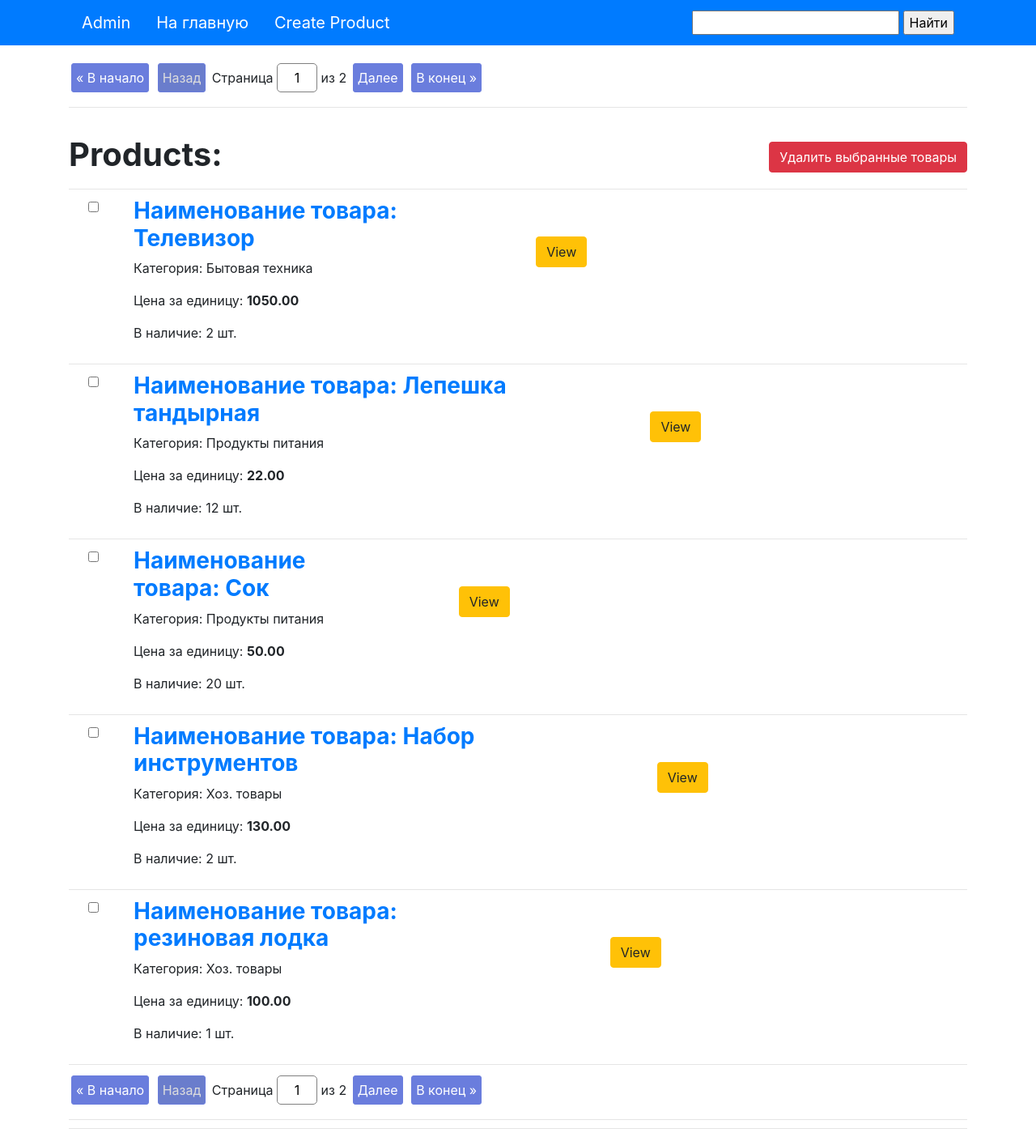
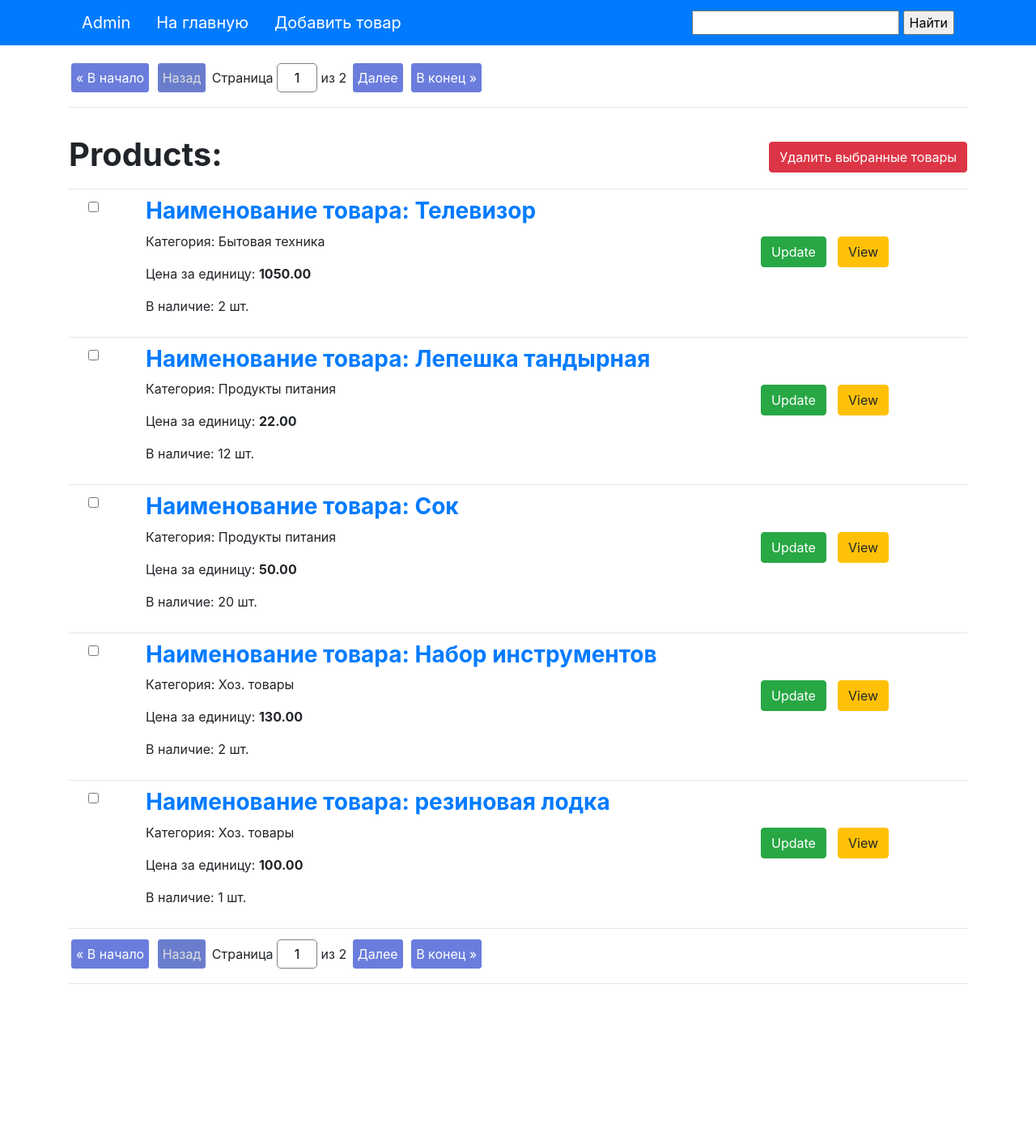
Before and after one commit to Illarionov81/python_group_5_homework_56_Alexander_Illarionov, a Django app: page / in a window 1280 px wide. Shown: the whole page at 81% size. After the commit the page ends 1215 px from the top, so only its background shows below. Run offline with Django 3.2, Linux system fonts and the light colour scheme; data comes from the database, SQL or seed files in the repository; some libraries are stand-ins or nearby versions.

Commit message:
сделанно представление редактирования товара и html к нему

```diff
--- a/source/main/urls.py
+++ b/source/main/urls.py
@@ -16,12 +16,13 @@ Including another URLconf
 from django.contrib import admin
 from django.urls import path
 
-from webapp.views import ProductsView, multi_delete, OneProductView, ProductCreateView
+from webapp.views import ProductsView, multi_delete, OneProductView, ProductCreateView, ProductUpdateView
 
 urlpatterns = [
     path('admin/', admin.site.urls),
     path('', ProductsView.as_view(), name='products'),
     path('product/<int:pk>/', OneProductView.as_view(), name='product_view'),
     path('product/add/', ProductCreateView.as_view(), name='product_create_view'),
+    path('product/<int:pk>/update', ProductUpdateView.as_view(), name='product_update'),
     path('multi_delete/', multi_delete, name='multi_delete'),
 ]
--- a/source/webapp/templates/base.html
+++ b/source/webapp/templates/base.html
@@ -23,7 +23,7 @@
             <div class="collapse navbar-collapse" id="navbarSupportedContent">
                 <ul class="navbar-nav">
                     <li class="nav-item px-3">
-                        <a class="navbar-brand" href="{% url 'product_create_view' %}">Create Product</a>
+                        <a class="navbar-brand" href="{% url 'product_create_view' %}">Добавить товар</a>
                     </li>
                     {% block menu %}
                     {% endblock %}
--- a/source/webapp/templates/product/products_view.html
+++ b/source/webapp/templates/product/products_view.html
@@ -28,19 +28,15 @@
                         <input class="ml-4" type="checkbox" name="id" value="{{ product.pk }}">
                     </label>
                 </div>
-            <div class="row">
-                <div class="col col-lg-10">
+                <div class="col col-lg-8">
                     <h3><a href="{% url 'product_view' product.pk %}"><b>Наименование товара: {{ product.name }} </b></a> </h3>
                     <p>Категория: {{ product.get_category_display}} </p>
                     <p>Цена за единицу: <b>{{ product.price }}</b></p>
                     <p>В наличие: {{ product.amount }} шт.</p>
                 </div>
+                <div class="col col-lg-1 mt-5">
+                    <a href="{% url 'product_update' product.pk %}" ><button type="button"  class="btn btn-success">Update</button></a>
                 </div>
-            <div class="row">
-                <div class="col col-lg-1">
-        {#            <div class="coL col-lg-1 mt-5">#}
-        {#                <a href="{% url 'project_update' project.pk %}" ><button type="button"  class="btn btn-success">Update</button></a>#}
-        {#            </div>#}
     {#            <div class="coL col-lg-1 mt-5">#}
     {#                <a href="{% url 'project_delete' project.pk %}" ><button type="button"  class="btn btn-danger">Delete</button></a>#}
     {#            </div>#}
@@ -48,15 +44,11 @@
                     <a href="{% url 'product_view' product.pk %}" ><button type="button"  class="btn btn-warning"> View </button></a>
                 </div>
             </div>
-            </div>
-        </div>
             <hr>
         {% endfor %}
-
     </form>
     {% if is_paginated %}
         {% include 'partial/pagination.html' %}
     {% endif %}
     <hr>
-    <hr>
 {% endblock %}
--- a/source/webapp/views/product_view.py
+++ b/source/webapp/views/product_view.py
@@ -1,7 +1,7 @@
 from django.db.models import Q
 from django.shortcuts import redirect
 from django.urls import reverse
-from django.views.generic import ListView, DetailView, CreateView
+from django.views.generic import ListView, DetailView, CreateView, UpdateView
 
 from webapp.forms import SimpleSearchForm, ProductForm
 from webapp.models import Product
@@ -43,3 +43,12 @@ class ProductCreateView(CreateView):
 
     def get_success_url(self):
         return reverse('product_view', kwargs={'pk': self.object.pk})
+
+
+class ProductUpdateView(UpdateView):
+    model = Product
+    template_name = 'product/product_update.html'
+    form_class = ProductForm
+
+    def get_success_url(self):
+        return reverse('product_view', kwargs={'pk': self.object.pk})
```
Also changed, not shown: source/webapp/templates/product/product_update.html (added, +14 -0 lines), source/webapp/templates/product/product_view.html (+4 -4 lines). Lines whose indentation alone changed are shown as unchanged.
